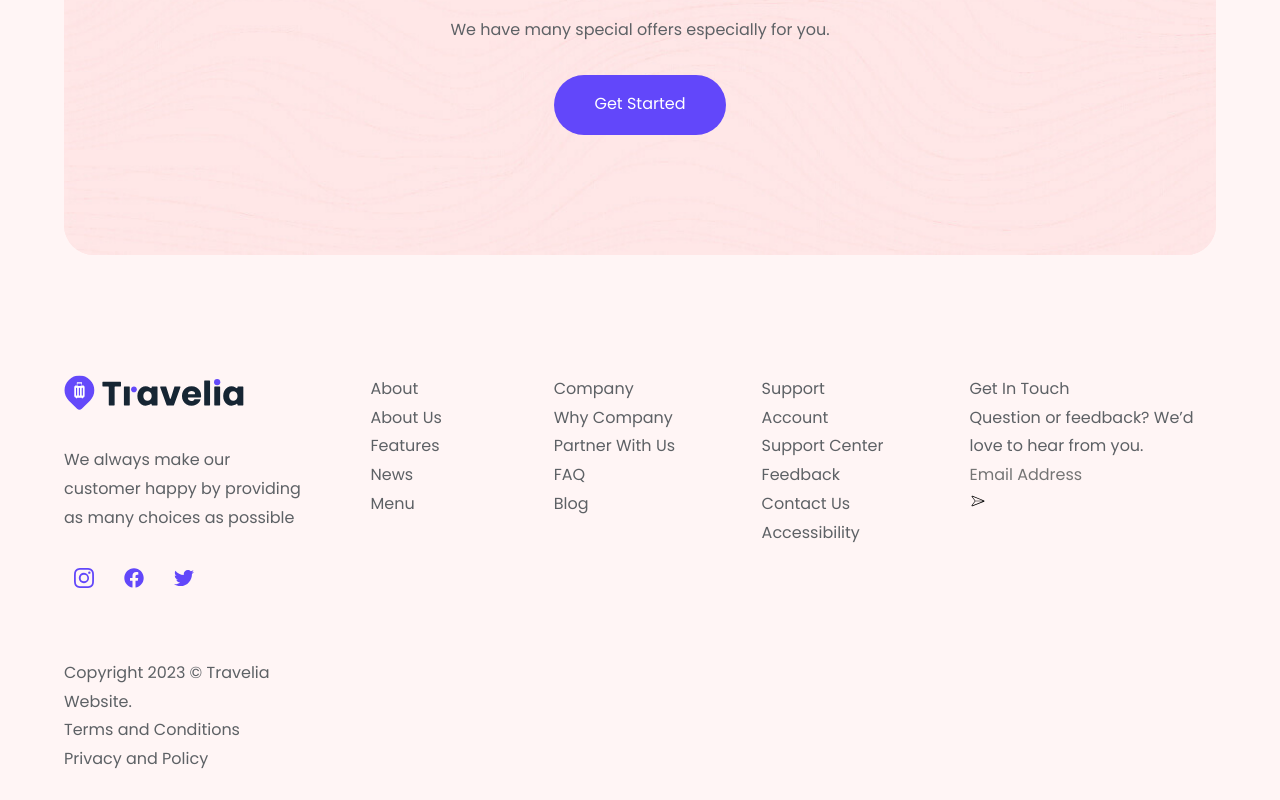
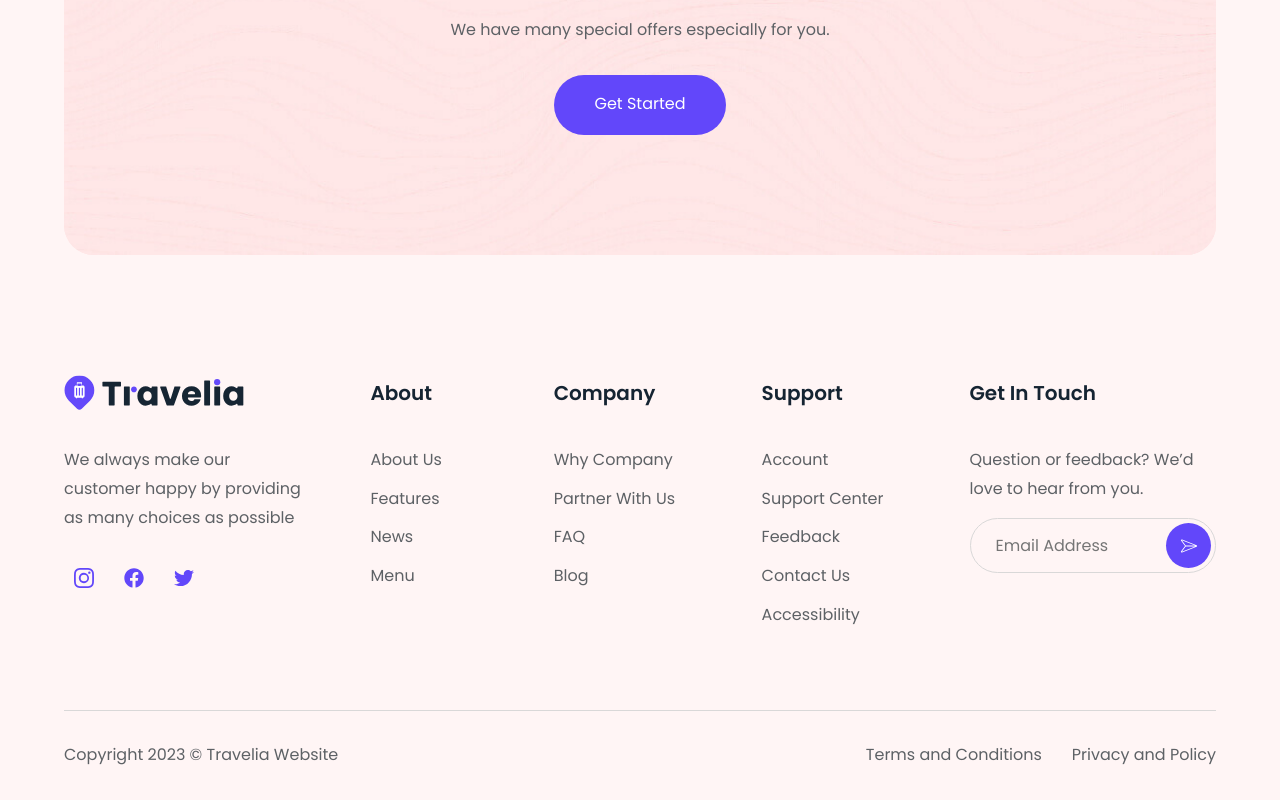
Before and after one commit to Meetkamal256/travelia-website-react-typescript, a React (Vite) app: page / in a window 1280 px wide. Shown: the part 5078-5878 px from the top of the page. Before the commit the page ends 5852 px from the top, so only its background shows below. Built offline with nearby package versions, Linux system fonts and the light colour scheme.

Commit message:
footer component jsx and styling done

```diff
--- a/src/components/footer/Footer.tsx
+++ b/src/components/footer/Footer.tsx
@@ -137,11 +137,9 @@ const Footer = () => {
             </button>
           </form>
         </div>
-
-        <div className="copyright">
-          <p className="copyright__text">
-            Copyright 2023 &copy; Travelia Website.
-          </p>
+      </div>
+      <div className="copyright container">
+        <p className="copyright__text">Copyright 2023 &copy; Travelia Website</p>
         <ul className="copyright__list">
           <li>
             <a href="#" className="copyright__link">
@@ -155,7 +153,6 @@ const Footer = () => {
           </li>
         </ul>
       </div>
-      </div>
     </footer>
   );
 };
--- a/src/components/footer/footer.css
+++ b/src/components/footer/footer.css
@@ -29,7 +29,91 @@
 }
 
 .footer__socials .social__link:is(:hover, :focus-visible) {
-    background: var(--bg-majorelle-blue);
-    color: var(--text-white);
+  background: var(--bg-majorelle-blue);
+  color: var(--text-white);
+}
 
+.footer__title {
+  color: var(--text-gunmetal);
+  font-size: var(--fontSize-5);
+  font-weight: var(--weight-semiBold);
+  margin-block-end: 35px;
 }
+
+.footer__list {
+  display: flex;
+  flex-direction: column;
+  gap: 10px;
+}
+
+.footer__list .footer__link:hover,
+.copyright__link:hover {
+  text-decoration: underline;
+}
+
+.footer__5 .footer__text {
+  margin-block-end: 15px;
+}
+
+.input__wrapper {
+  position: relative;
+}
+
+.input__field {
+  height: 55px;
+  padding-inline: 25px 60px;
+  border: 1px solid var(--border-gainsboro);
+  border-radius: var(--radius-pill);
+  color: var(--text-gunmetal);
+}
+
+.input__field:focus {
+  border-color: var(--bg-majorelle-blue);
+}
+
+.input__btn {
+  height: 45px;
+  width: 45px;
+  background: var(--bg-majorelle-blue);
+  font-size: 2rem;
+  border-radius: var(--radius-circle);
+  display: grid;
+  place-items: center;
+  position: absolute;
+  top: 5px;
+  right: 5px;
+  bottom: 5px;
+  color: #fff;
+}
+
+.copyright {
+  display: flex;
+  justify-content: space-between;
+  padding-block: 30px;
+  margin-block-start: 80px;
+  border-block-start: 1px solid var(--border-gainsboro);
+}
+
+.copyright__list {
+  display: flex;
+  gap: 30px;
+  white-space: nowrap;
+}
+
+/* Responsive styles */
+
+@media (min-width: 768px) and (max-width: 1200px) {
+  .footer__container {
+    grid-template-columns: 1fr 1fr;
+  }
+}
+
+@media (max-width: 768px) {
+  .footer__container {
+    grid-template-columns: 1fr;
+  }
+
+  .copyright {
+    flex-direction: column;
+  }
+}
```
Lines whose indentation alone changed are shown as unchanged.
